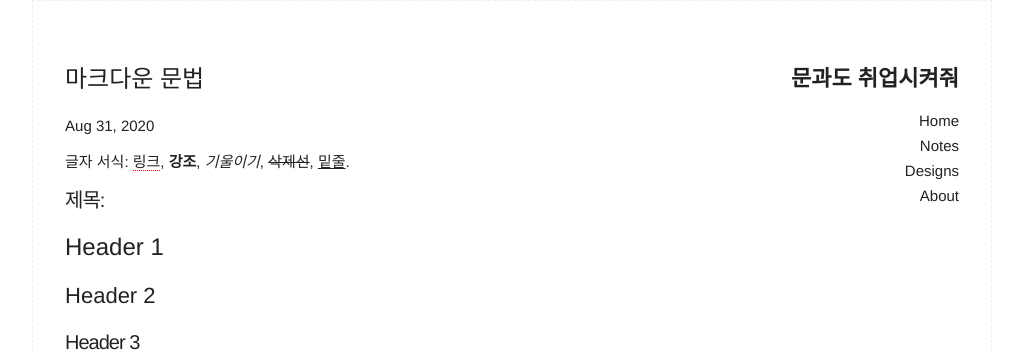
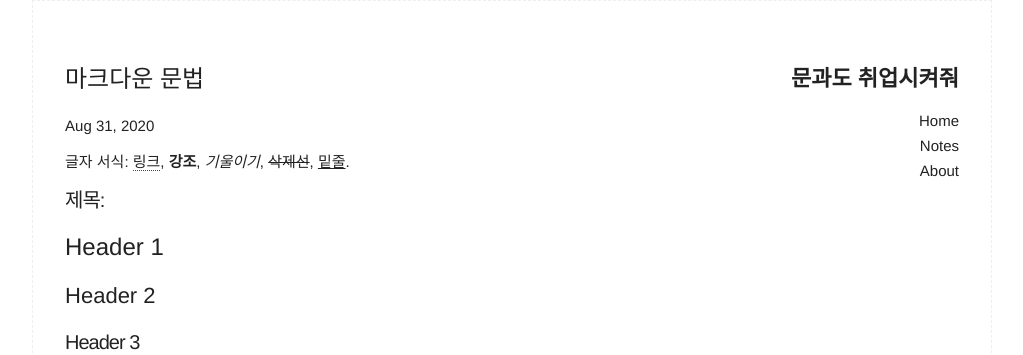
Before and after one commit to cuza22/cuza22.github.io, a Jekyll site: the page built from _posts/2020-08-31-markdown.md, in a window 1280 px wide and 900 px high. Shown: the top 355 px of the window, without its empty margins (128-1151 px from the left). Built offline with Jekyll 4.4.1, drawn with Linux system fonts in a browser that asks for light colours; some of the changed text lies outside the part shown.

Commit message:
change profile picture

```diff
--- a/_includes/author.html
+++ b/_includes/author.html
@@ -1,9 +1,9 @@
 <section class="author">
-  <div class="authorimage box" style="background: url({{site.baseurl}}/assets/img/Hylion.jpg)"></div>
+  <div class="authorimage box" style="background: url({{site.baseurl}}/assets/img/profile-orange.jpg)"></div>
   <div class="authorinfo box">
     <p>Author | YejiWoo</p>
     <p class="bio">
-      문과생도 취업시켜주세요 루삥뽕 나는 빡빡이다
+      뇸뇸
     </p>
   </div>
 </section>
--- a/_includes/header.html
+++ b/_includes/header.html
@@ -19,7 +19,7 @@
         <ul class="page-link">
           <li><a href="{{ "/" | prepend: site.baseurl }}">Home</a></li>
           <li><a href="{{ "/notes" | prepend: site.baseurl }}">Notes</a></li>
-          <li><a href="{{ "/designs" | prepend: site.baseurl }}">Designs</a></li>
+          <!-- <li><a href="{{ "/designs" | prepend: site.baseurl }}">Designs</a></li> -->
           <li><a href="{{ "/about" | prepend: site.baseurl }}">About</a></li>
         </ul>
       </nav>
```
Also changed, not shown: assets/img/profile_orange.jpg (added).
